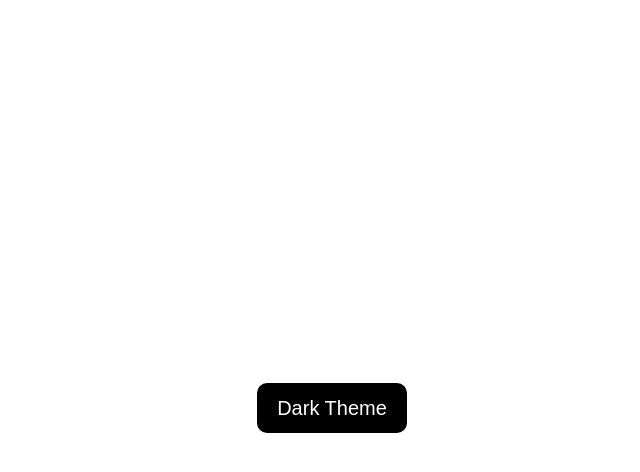
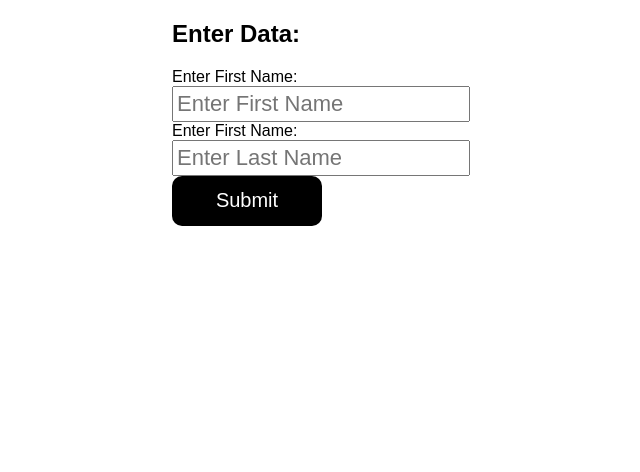
Before and after one commit to rahulsalinskee/hello-world, a React (Create React App) app: page / in a window 1280 px wide. Shown: the top 472 px of the page, without its empty margins (308-948 px from the left). Built offline with nearby package versions, Linux system fonts and the light colour scheme.

Commit message:
ControlledComponent - FormInput | Package.JSON - Shuru is changed to Start for NPM RUN | App JS modified

```diff
--- a/package.json
+++ b/package.json
@@ -6,13 +6,14 @@
     "@testing-library/jest-dom": "^5.17.0",
     "@testing-library/react": "^13.4.0",
     "@testing-library/user-event": "^13.5.0",
+    "ollama-cli": "^1.6.1",
     "react": "^18.3.1",
     "react-dom": "^18.3.1",
-    "react-scripts": "5.0.1",
+    "react-scripts": "^5.0.1",
     "web-vitals": "^2.1.4"
   },
   "scripts": {
-    "shuru": "react-scripts start",
+    "start": "react-scripts start",
     "build": "react-scripts build",
     "test": "react-scripts test",
     "eject": "react-scripts eject"
--- a/src/App.js
+++ b/src/App.js
@@ -1,5 +1,6 @@
 import { MainPageComponent } from './Components/CardComponent/MainPageComponent';
 import { ContainerComponent } from './Components/ContainerComponent';
+import InputForm from './Components/Forms/ControlledComponent/InputFormControlledComponent';
 import { ThemeChange } from './Events/ThemeChange';
 import { Counter } from './Hooks/Counter';
 import { DigitalClock } from './Hooks/DigitalClock,';
@@ -12,7 +13,8 @@ function App() {
       {/* <MainPageComponent /> */}
       {/* <Counter /> */}
       {/* <DigitalClock /> */}
-      <ThemeChange />
+      {/* <ThemeChange /> */}
+      <InputForm />
     </>
   );
 }
--- /dev/null
+++ b/src/CSS/InputForm.css
@@ -0,0 +1,11 @@
+form {
+    width: 320px;
+    margin: auto;
+    margin-top: 11px;
+}
+
+form input {
+    width: 90%;
+    font-size: 22px;
+    padding: 3px;
+}
--- /dev/null
+++ b/src/Components/Forms/ControlledComponent/InputFormControlledComponent.jsx
@@ -0,0 +1,41 @@
+import React, { useState } from 'react';
+import '../../../CSS/InputForm.css';
+
+const InputForm = () => {
+    const [firstName, setFirstName] = useState("");
+    const [lastName, setLastName] = useState("");
+    const [showData, setShowData] = useState("");
+
+    function GetNameOnChange(event) {
+        if (event.target.name === 'firstName') {
+            setFirstName(event.target.value);
+        }
+        if (event.target.name === 'lastName') {
+            setLastName(event.target.value);
+        }
+    }
+
+    function Submit(event) {
+        event.preventDefault();
+        DisplayInputData();
+    }
+
+    function DisplayInputData() {
+        setShowData(`${firstName} ${lastName}`);
+    }
+
+    return (
+        <>
+            <form onSubmit={Submit}>
+                <h2>Enter Data: {showData}</h2>
+                <label>Enter First Name: </label>
+                <input name="firstName" type="text" placeholder='Enter First Name' onChange={GetNameOnChange} value={firstName} />
+                <label>Enter First Name: </label>
+                <input name="lastName" type="text" placeholder="Enter Last Name" onChange={GetNameOnChange} value={lastName} />
+                <button type='submit'>Submit</button>
+            </form>
+        </>
+    )
+}
+
+export default InputForm
```
